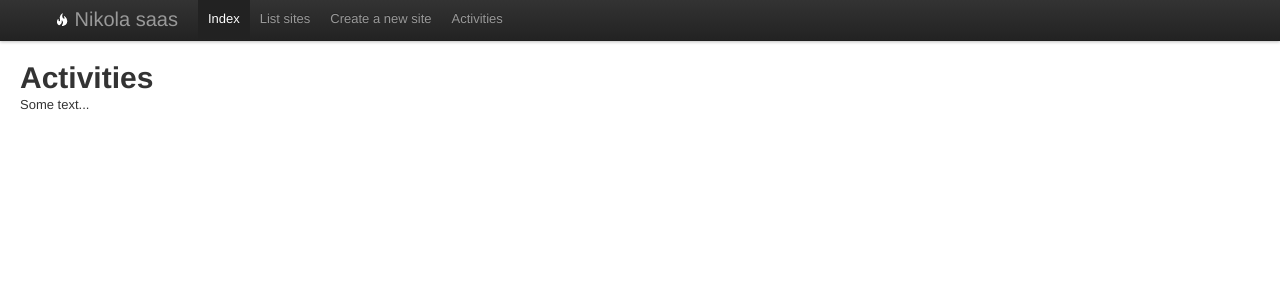
After one commit to hugoruscitti/nikola-saas, a Flask app: page /activities in a window 1280 px wide. The commit adds this page. Shown: the top 300 px of the page. Run offline with Flask 2, Linux system fonts and the light colour scheme; some libraries are stand-ins or nearby versions.

Commit message:
agregando sección activities

```diff
--- a/app.py
+++ b/app.py
@@ -15,5 +15,9 @@ def list():
 def create():
     return render_template("create.html")
 
+@app.route("/activities")
+def activities():
+    return render_template("activities.html")
+
 if __name__ == "__main__":
     app.run(debug=True)
--- /dev/null
+++ b/templates/activities.html
@@ -0,0 +1,7 @@
+{% extends "layout.html" %}
+
+{% block body %}
+<h1>Activities</h1>
+
+<p>Some text...
+{% endblock %}
--- a/templates/layout.html
+++ b/templates/layout.html
@@ -21,6 +21,7 @@
                     <a href="/">Index</a></li>
                     <li><a href="/list">List sites</a></li>
                     <li><a href="/create">Create a new site</a></li>
+                    <li><a href="/activities">Activities</a></li>
                 </ul>
             </div>
         </div>
```
